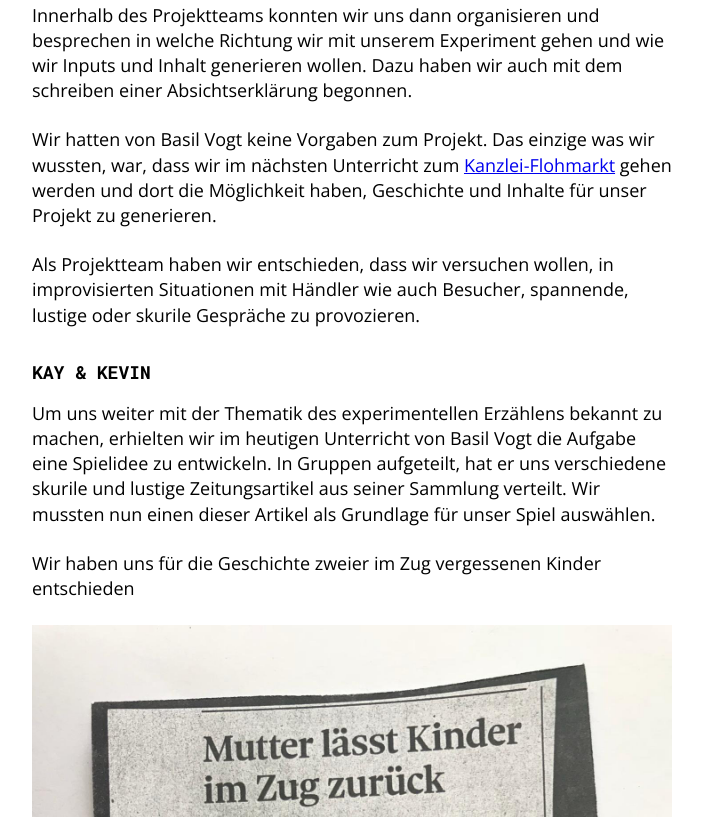
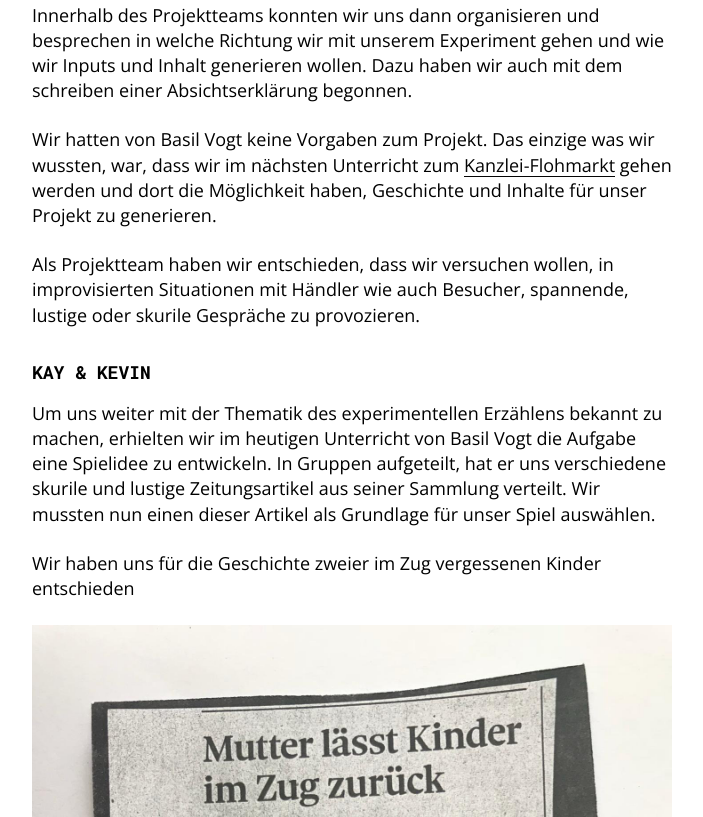
Before and after one commit to daenub/exp-story-doc, a website built with webpack: page src/index.html in a window 1280 px wide. Shown: the part 1883-2700 px from the top of the page, without its empty margins (288-991 px from the left). Built offline with nearby package versions, Linux system fonts and the light colour scheme; files whose address does not match are found by name.

Commit message:
add colors and link styling

```diff
--- /dev/null
+++ b/src/styles/_colors.scss
@@ -0,0 +1,4 @@
+// i see true colors..
+
+$black: #040404;
+$white: #ffffff;
--- a/src/styles/_general.scss
+++ b/src/styles/_general.scss
@@ -24,6 +24,28 @@ dd {
   margin-bottom: $block-margin;
 }
 
+a {
+  color: $black;
+  text-decoration: none;
+
+  position: relative;
+
+  &:hover {
+    opacity: 0.7;
+  }
+
+  &::after {
+    content: '';
+    display: block;
+    position: absolute;
+    bottom: 0;
+    left: 0;
+    height: 1px;
+    width: 100%;
+    background-color: $black;
+  }
+}
+
 
 /* Content */
 
--- a/src/styles/index.scss
+++ b/src/styles/index.scss
@@ -9,6 +9,7 @@ $richtext-margin: 1.5rem;
 
 @import 'reset';
 @import 'mixins';
+@import 'colors';
 
 @import 'typography';
 @import 'general';
```
